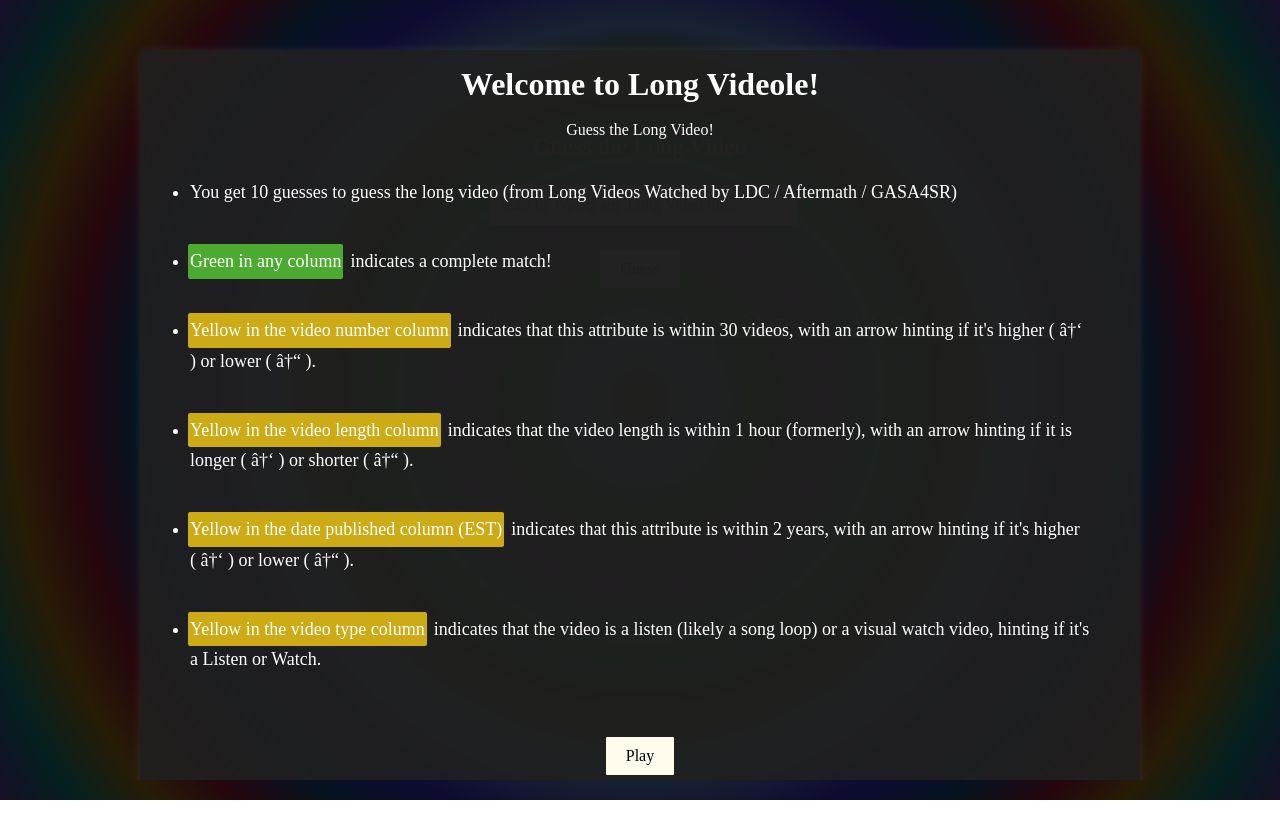
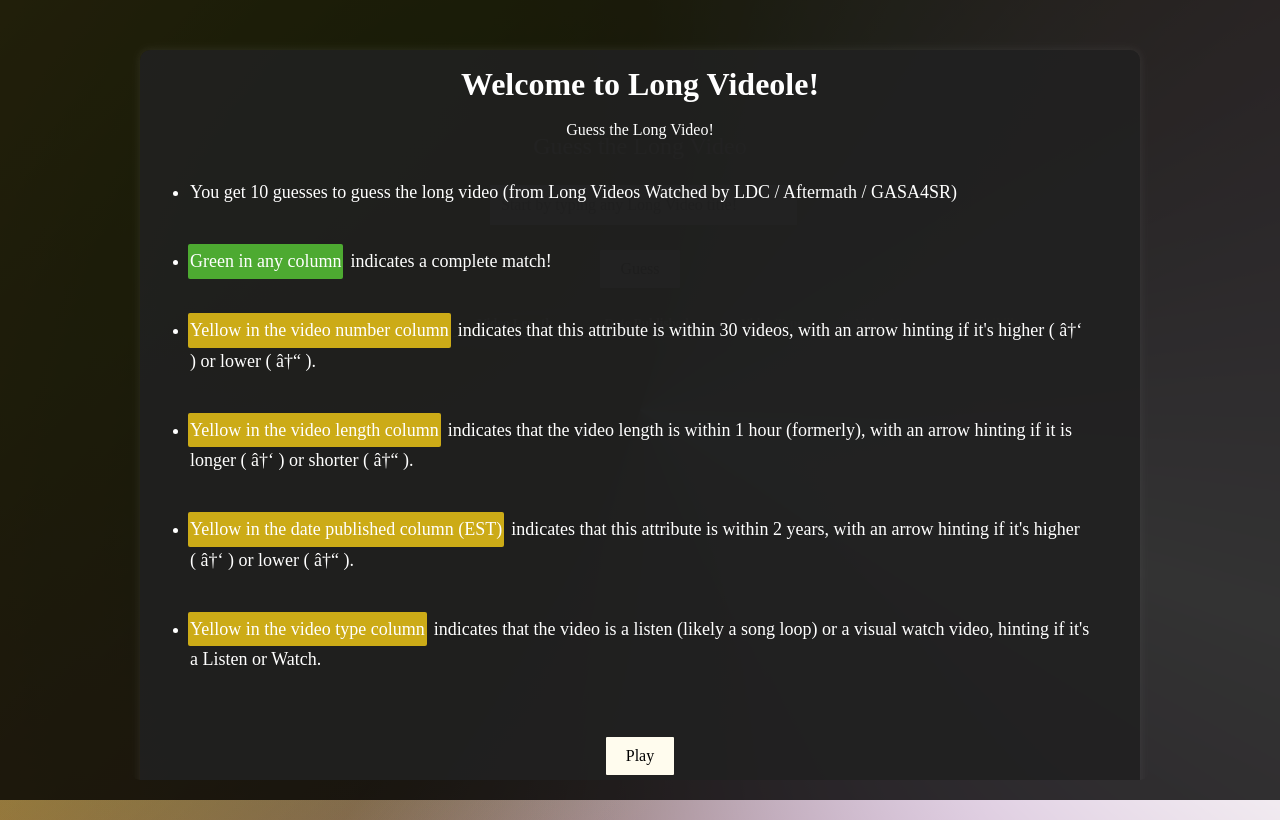
Before and after one commit to SlashedWasTaken/SlashedWasTaken.github.io, a plain HTML site: page LongVideole/stream.html in a window 1280 px wide. Drawn offline with nearby package versions, Linux system fonts and the light colour scheme.

Commit message:
Update stylestream.css

```diff
--- a/LongVideole/stylestream.css
+++ b/LongVideole/stylestream.css
@@ -73,17 +73,21 @@
 
 body {
   color: var(--text-color);
-  background-image: radial-gradient(
-    circle,
-    var(--c1, #0a0a0f), var(--c2, #12121a), var(--c3, #1a1a25),
-    var(--c4, #222230), var(--c5, #2a2a3c), var(--c6, #323247),
-    var(--c7, #3a3a53), var(--c8, #434360), var(--c9, #4b4b6d),
-    var(--c10, #54547b), var(--c11, #5d5d89), var(--c12, #676697),
-    var(--c13, #7171a6)
-  );
+
+  background-color: #0a0a0f;
+
+  background-image:
+    linear-gradient(var(--angle-1, 135deg), var(--c1, #0a0a0f), transparent var(--dist-1, 70%)),
+    conic-gradient(from var(--angle-2, 0deg) at var(--pos-1, 50% 50%), transparent, var(--c2, #1a1a25), transparent 60%),
+    radial-gradient(var(--shape, circle) at var(--pos-2, 30% 20%), var(--c3, #7171a6), transparent var(--dist-2, 80%)),
+    radial-gradient(circle at var(--pos-3, 80% 80%), var(--c4, #3a3a53), var(--c1, #0a0a0f) var(--dist-3, 100%));
+
+  background-blend-mode: screen, color-dodge, overlay, normal;
+
   background-size: cover;
   background-repeat: no-repeat;
-  background-position: top center;
+  background-position: center;
+  min-height: 100vh;
 }
 
 
```
